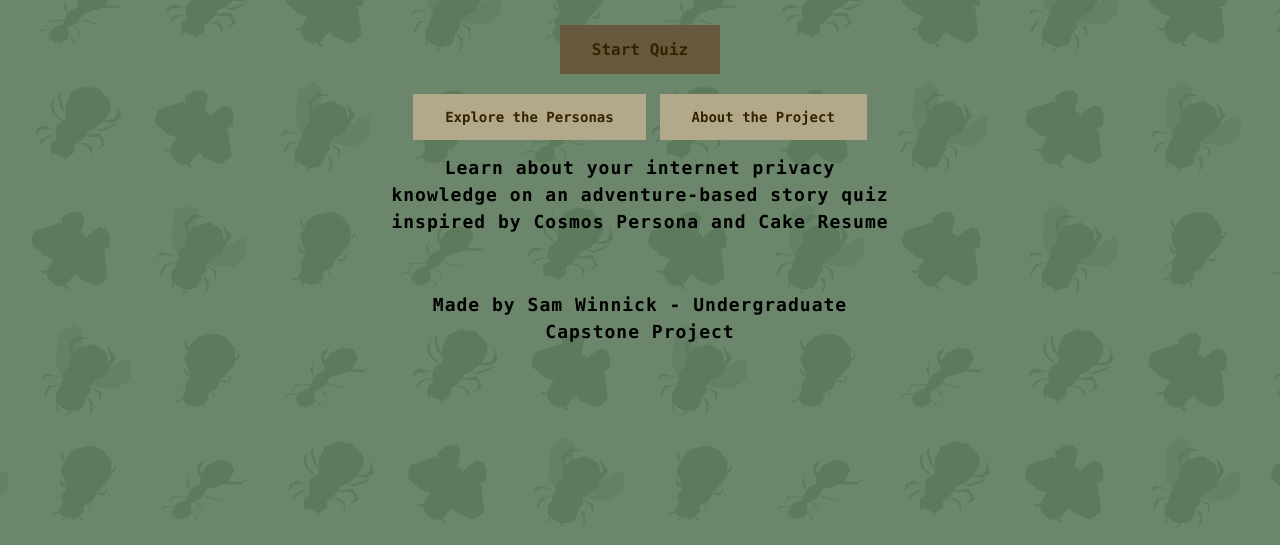
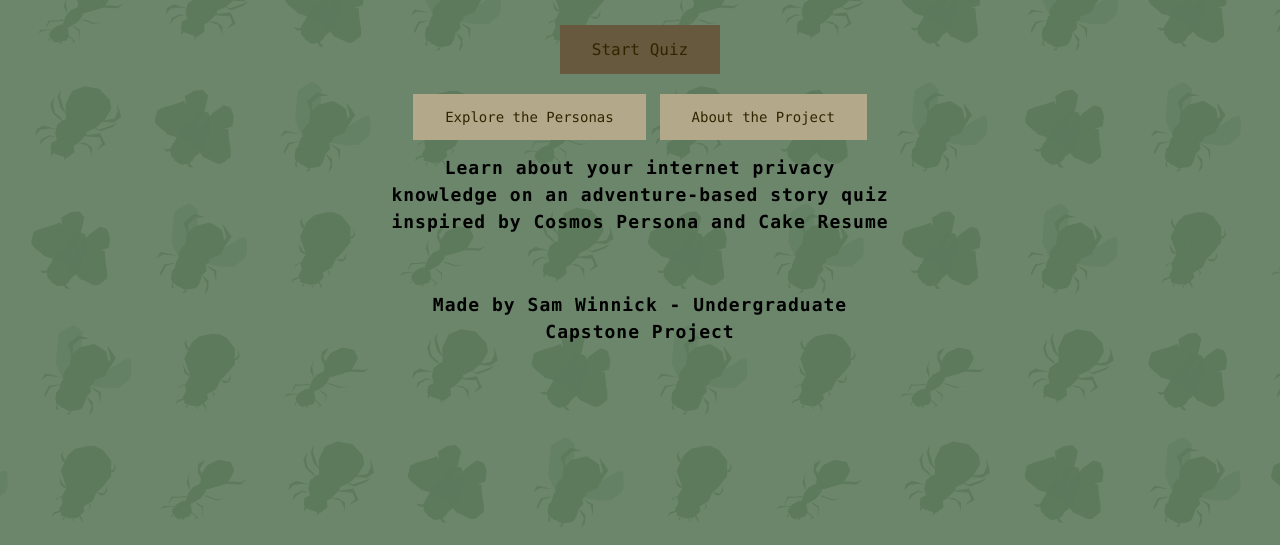
Before and after one commit to swnnck/swnnck.github.io, a plain HTML site: page index.html in a window 1280 px wide. Shown: the part 287-832 px from the top of the page. Drawn offline with Linux system fonts and the light colour scheme.

Commit message:
fontbold

```diff
--- a/style.css
+++ b/style.css
@@ -64,7 +64,7 @@ h2{
     font-size: 16px;
     margin-top: 20px;
     border-radius: 0px;
-    font-weight: bold
+    font-weight: 400;
 }
 
 
@@ -85,7 +85,7 @@ h2{
     font-size: 14px;
     margin-top: 20px;
     border-radius: 0px;
-    font-weight: bold
+    font-weight: 400;
 }
 
 .about-button:hover {
```
Also changed, not shown: index.html (+2 -2 lines).
